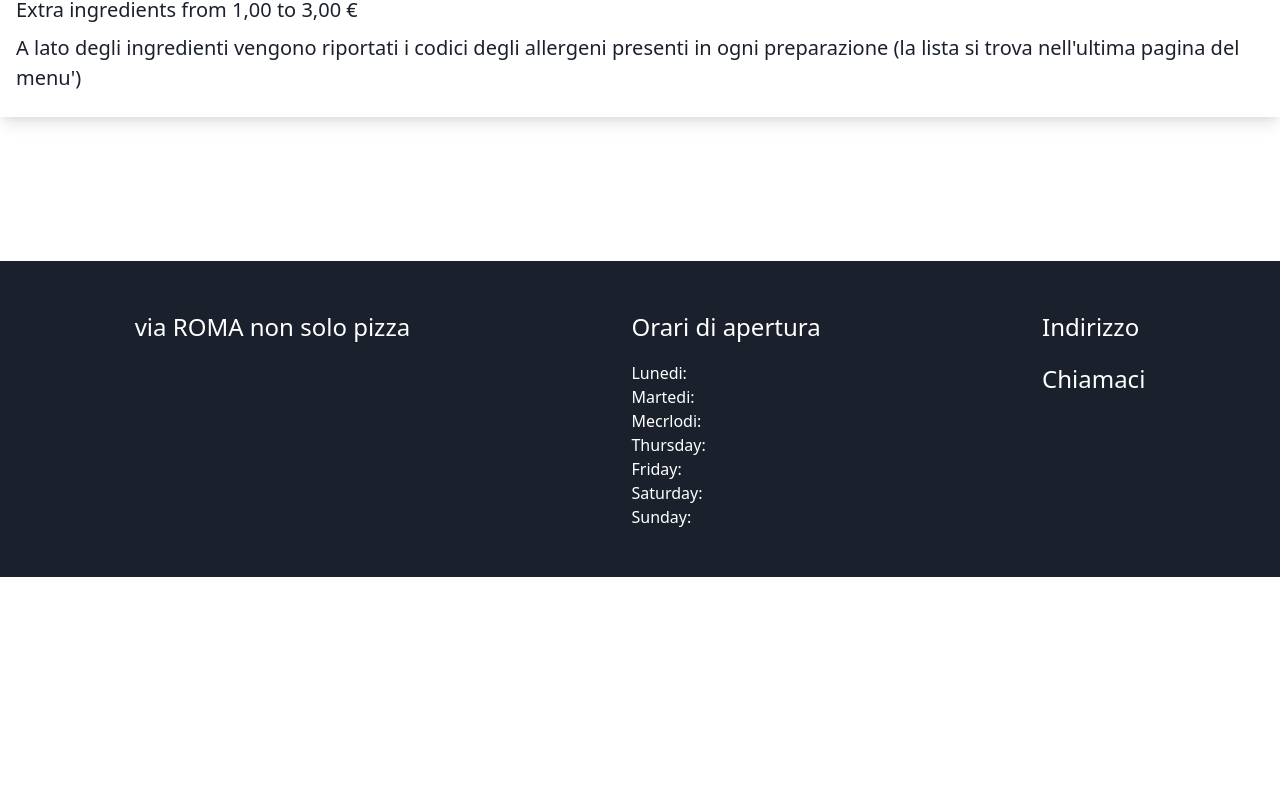
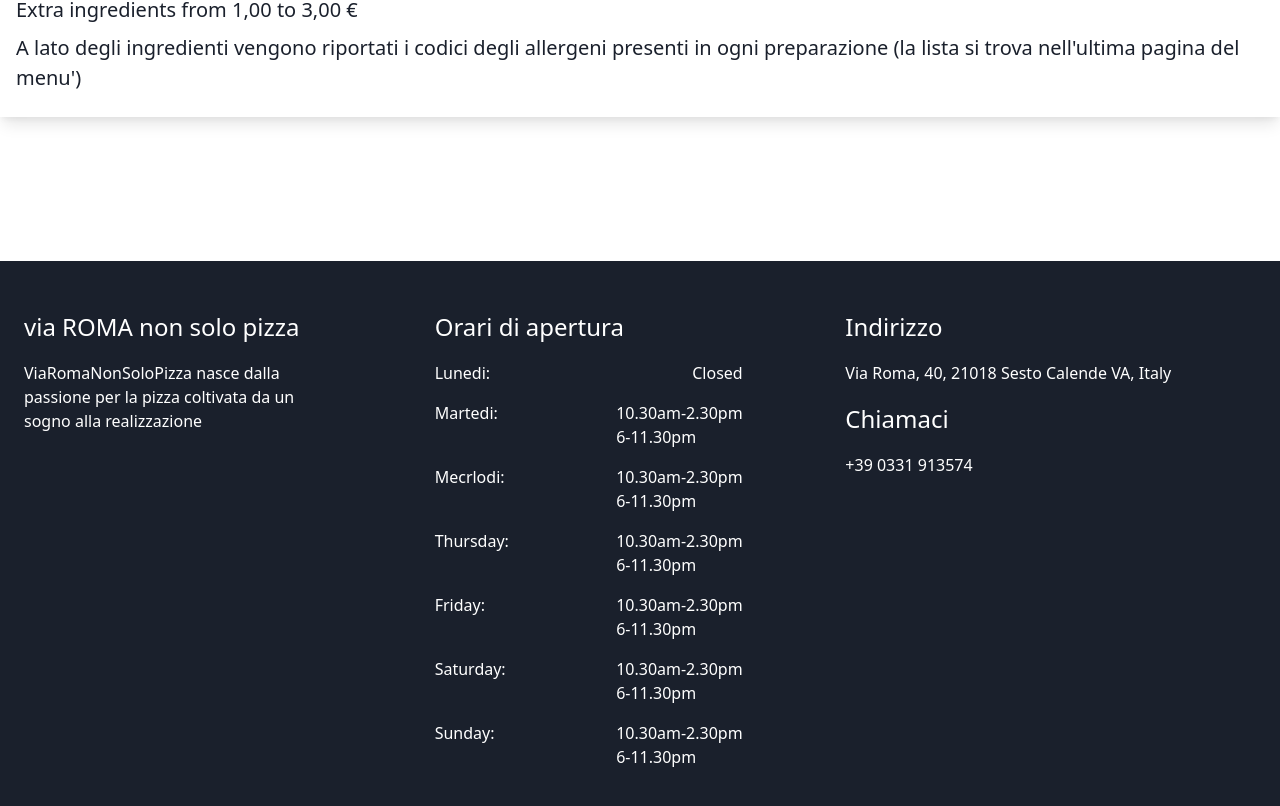
Before and after one commit to nucternal18/VIAROMANONSOLOPIZZA, a React (Create React App) app: page /menu in a window 1280 px wide. Shown: the part 1158-1964 px from the top of the page. Before the commit the page ends 1735 px from the top, so only its background shows below. Built offline with nearby package versions, Linux system fonts and the light colour scheme.

Commit message:
Updated resturant menu data and added footer info

```diff
--- a/src/components/Footer.js
+++ b/src/components/Footer.js
@@ -3,28 +3,63 @@ import React from 'react'
 const Footer = () => {
     return (
         <footer className=" w-full bg-gray-900 py-6 text-white bottom-0 left-0 mb-0">
-            <div className="container mx-auto px-6 py-6 flex flex-row justify-around">
-                <div className="">
+            <div className="container mx-auto px-6 py-6 flex flex-col md:flex-row justify-between">
+                <div className="w-2/4 md:w-1/4 mb-4">
                     <h2 className="text-2xl mb-4">via ROMA non solo pizza</h2>
-                    <p></p>
+                    <p className="mb-4 font-thin">ViaRomaNonSoloPizza nasce dalla passione per la pizza coltivata da un sogno alla realizzazione</p>
                 </div>
-                <div>
+                <div className="w-2/4 md:w-1/4 mb-4">
                     <h1 className="text-2xl mb-4">Orari di apertura</h1>
                     <ul className="font-thin">
-                        <li>Lunedi: <strong></strong></li>
-                        <li>Martedi: <strong></strong></li>
-                        <li>Mecrlodi: <strong></strong></li>
-                        <li>Thursday: <strong></strong></li>
-                        <li>Friday: <strong></strong></li>
-                        <li>Saturday: <strong></strong></li>
-                        <li>Sunday: <strong></strong></li>
+                        <li className="flex flex-row mb-4 justify-between">Lunedi: <strong className="ml-6">Closed</strong></li>
+                        <li className="flex flex-row mb-4 justify-between">
+                        Martedi:
+                        <p className="flex flex-col">
+                        <strong>10.30am-2.30pm</strong>
+                        <strong>6-11.30pm</strong>
+                        </p>
+                        </li>
+                        <li className="flex flex-row mb-4 justify-between">
+                        Mecrlodi:
+                        <p className="flex flex-col">
+                        <strong>10.30am-2.30pm</strong>
+                        <strong>6-11.30pm</strong>
+                        </p></li>
+                        <li className="flex flex-row mb-4 justify-between">
+                        Thursday:
+                        <p className="flex flex-col">
+                        <strong>10.30am-2.30pm</strong>
+                        <strong>6-11.30pm</strong>
+                        </p>
+                        </li>
+                        <li className="flex flex-row mb-4 justify-between">
+                        Friday:
+                        <p className="flex flex-col">
+                        <strong>10.30am-2.30pm</strong>
+                        <strong>6-11.30pm</strong>
+                        </p>
+                        </li>
+                        <li className="flex flex-row mb-4 justify-between">
+                        Saturday:
+                        <p className="flex flex-col">
+                        <strong>10.30am-2.30pm</strong>
+                        <strong>6-11.30pm</strong>
+                        </p>
+                        </li>
+                        <li className="flex flex-row mb-4 justify-between">
+                        Sunday:
+                        <p className="flex flex-col">
+                        <strong>10.30am-2.30pm</strong>
+                        <strong>6-11.30pm</strong>
+                        </p>
+                        </li>
                     </ul>
                 </div>
-                <div>
+                <div className="w-2/6 mb-4">
                     <h1 className="text-2xl mb-4">Indirizzo</h1>
-                    <p></p>
+                    <p className="mb-4 font-thin">Via Roma, 40, 21018 Sesto Calende VA, Italy</p>
                     <h1 className="text-2xl mb-4">Chiamaci</h1>
-                    <p></p>
+                    <p className="mb-4 font-thin">+39 0331 913574</p>
                 </div>
 
             </div>
--- a/src/components/NavBar.js
+++ b/src/components/NavBar.js
@@ -12,8 +12,8 @@ const Header = () => {
   return (
     <header className='absolute w-full bg-gray-900 text-white text-base font-light font-sans p-6'>
       <nav className='container  mx-auto flex flex-wrap justify-between'>
-        <div className='z-50 m-0 p-0'>
-                  <img src={Striscia} alt="via roma non solo pizza logo" style={{ height: '50px', width: '50px'}}/>
+        <div className='z-50 -my-32 py-2'>
+                  <img src={Striscia} alt="via roma non solo pizza logo" style={{  width: '400px'}}/>
         </div>
         <div className='block  z-50 border-none'>
           <div className='block lg:hidden  z-50 border-none'>
@@ -56,7 +56,7 @@ const Header = () => {
                 onClick={(e) => handleToggle(e)}
                 className='block px-1 py-2 m-1 transition duration-500 ease-in-out transform hover:-translate-y-1 hover:scale-110 hover:text-blue-500'
               >
-                <Link to='/about'>ABOUT</Link>
+                <Link to='/about'>GALLERY</Link>
               </li>
               <li
                 onClick={(e) => handleToggle(e)}
--- a/src/menu.js
+++ b/src/menu.js
@@ -153,9 +153,29 @@ export const main = [{
 
 }]
 
-export const dessert = [
+export const desserts = [
     {
         'name': 'Tartufo* bianco/cioccolato (1-3-7-8)',
         'price': 5
     },
+    {
+        'name': 'Pistacchio* (1-7-8)',
+        'price': 5
+    },
+    {
+        'name': 'Coccotella* (3-7-8)',
+        'price': 5
+    },
+    {
+        'name': 'Meringa* (3-6-7-8)',
+        'price': 5
+    },
+    {
+        'name': 'Tiramisu* (1-3-7-8)',
+        'price': 5
+    },
+    {
+        'name': 'Coppa di gelato (7)',
+        'price': 5
+    },
 ]
```
Also changed, not shown: src/Pages/Menu.js (+27 -8 lines).
